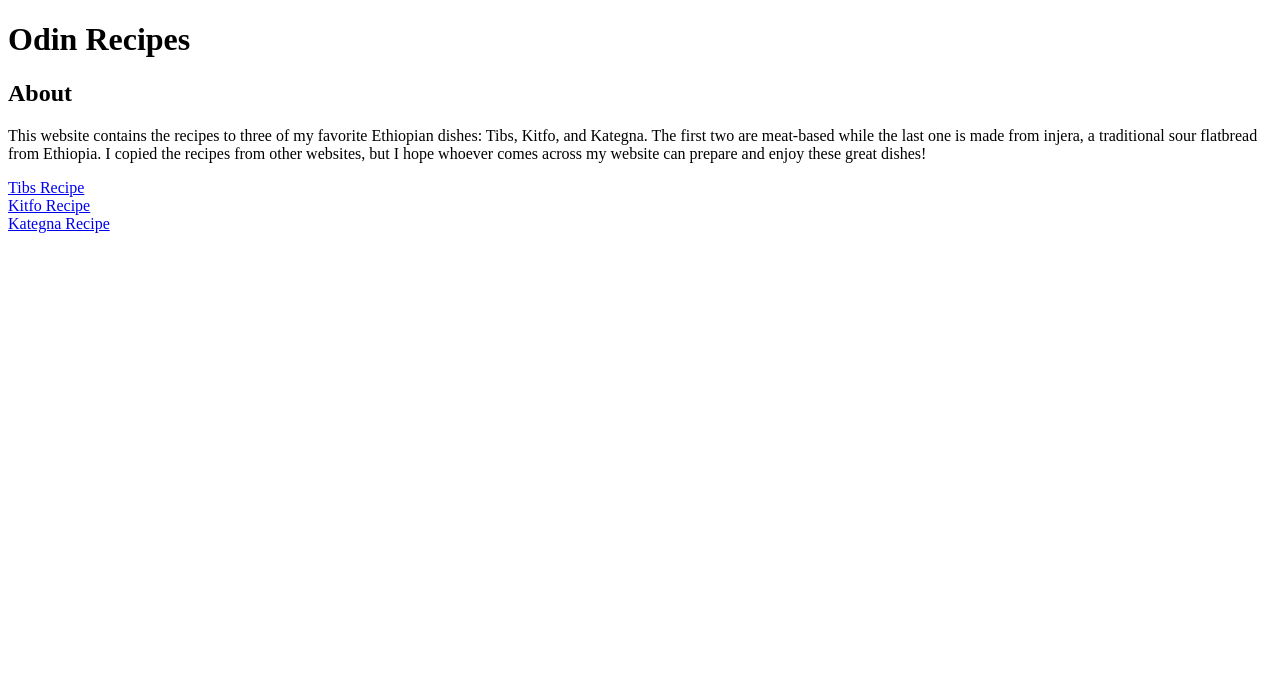
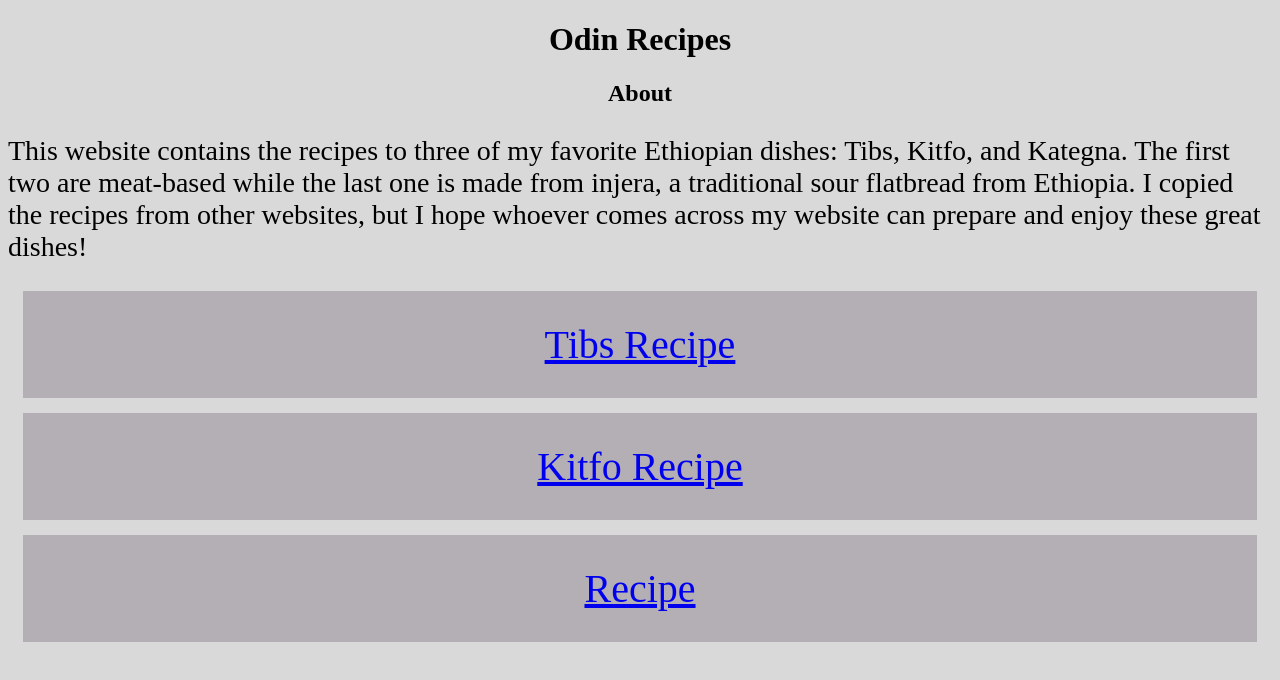
Before and after one commit to dinovus/odin-recipes, a plain HTML site: page index.html in a window 1280 px wide. Drawn offline with Linux system fonts and the light colour scheme.

Commit message:
minor changes

```diff
--- a/index.html
+++ b/index.html
@@ -3,6 +3,7 @@
     <head>
         <meta charset="UTF-8">
         <title>Odin Recipes</title>
+        <link rel="stylesheet" href="./indexstyles.css">
     </head>
     <body>
         <h1>Odin Recipes</h1>
@@ -22,7 +23,7 @@
                 <a href="./recipes/kitfo.html" target="_blank" rel="noopener noreferrer">Kitfo Recipe</a>
             </div>
             <div>
-                <a href="./recipes/kategna.html" target="_blank" rel="noopener noreferrer">Kategna Recipe</a>
+                <a href="./recipes/kategna.html" target="_blank" rel="noopener noreferrer">Recipe</a>
             </div>
     </body>
 </html>
```
